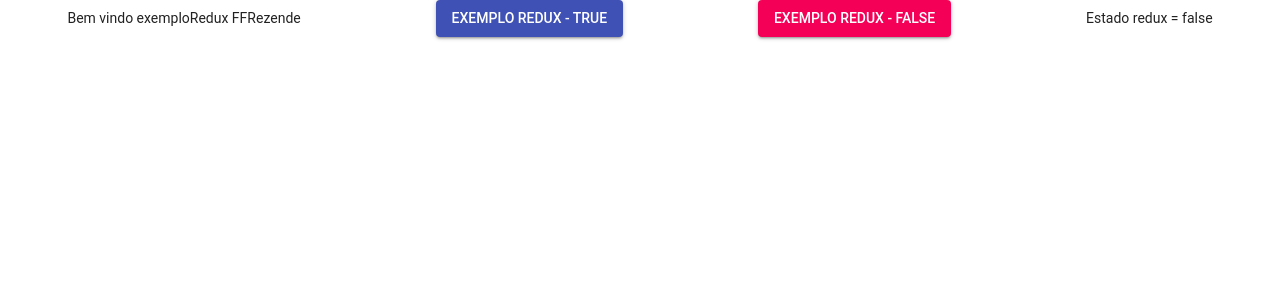
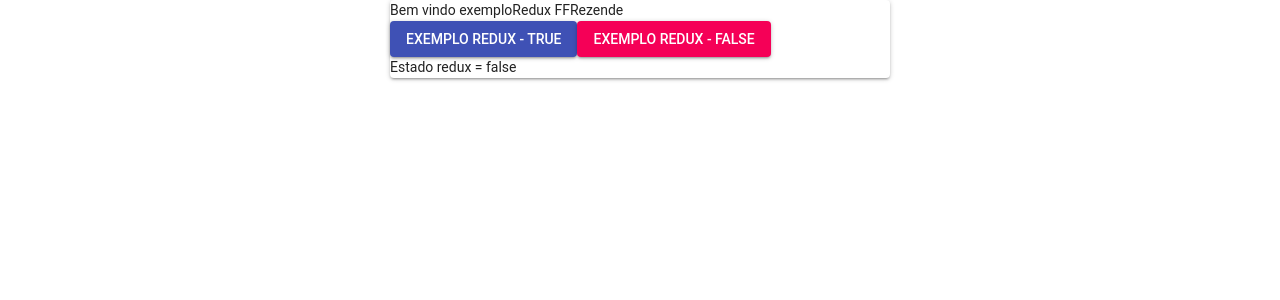
Before and after one commit to ffrezende/react, a React (Create React App) app: page /loading in a window 1280 px wide. Shown: the top 300 px of the page. Built offline with nearby package versions, Linux system fonts and the light colour scheme; what typesafe-actions would draw is missing.

Commit message:
Paper material

```diff
--- a/src/features/Exemplo/views/exemplo.tsx
+++ b/src/features/Exemplo/views/exemplo.tsx
@@ -1,5 +1,5 @@
 import React, { Component } from 'react';
-import { Button, Grid, Typography, withStyles } from '@material-ui/core';
+import { Button, Grid, Paper, Typography, withStyles } from '@material-ui/core';
 
 import styles from './styles/cardStyle';
 
@@ -26,8 +26,10 @@ class Exemplo extends Component<IProps, IState> {
     const { estadoLoading, loading, classes } = this.props;
     let estadoRedux = loading ? 'true' : 'false';
     return (
-      <div>
-        <Grid container spacing={0} direction='row' alignItems='center' justify='space-around'>
+      <div className={classes.root}>
+        <Paper className={classes.paper}>
+          <Grid container>
+            <Grid item>
               <Typography>Bem vindo exemploRedux FFRezende </Typography>
               <Button
                 variant='contained'
@@ -47,6 +49,8 @@ class Exemplo extends Component<IProps, IState> {
               </Button>
               <Typography>Estado redux = {estadoRedux} </Typography>
             </Grid>
+          </Grid>
+        </Paper>
       </div>
     );
   }
```
Lines whose indentation alone changed are shown as unchanged.
